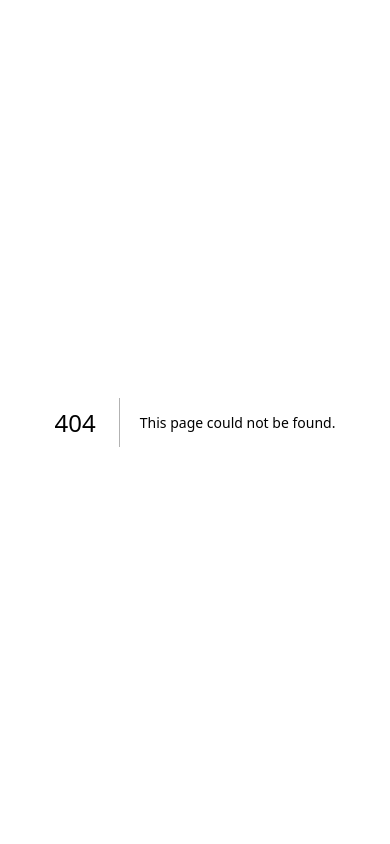
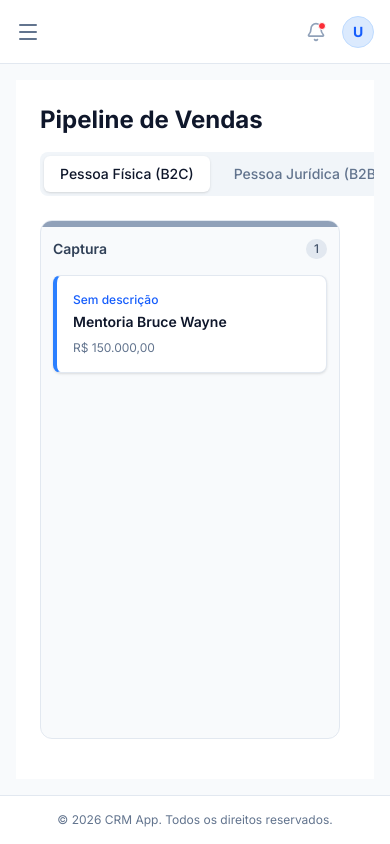
Before and after one commit to Pr0gr4mingE/lite-flowcrm, a Next.js app: page /pipeline in a window 390 px wide. Before the commit this address had no page. Built offline with nearby package versions, Linux system fonts and the light colour scheme.

Commit message:
feat(pages): criar rota principal da pipeline de vendas
- Implementa a página de entrada (/pipeline) consumindo a feature Kanban-board.
- Adiciona metadados estáticos para SEO e titulo da aba do navegador.
- Define a casca de layout (main) para conter o board em tela cheia de forma responsiva.

```diff
--- /dev/null
+++ b/src/app/(dashboard)/pipeline/page.tsx
@@ -0,0 +1,18 @@
+// src/app/pipeline/page.tsx
+
+import { Metadata } from "next";
+import { QuadroKanbanFeature } from "@/components/features/pipeline/kanban-board";
+
+export const metadata: Metadata = {
+  title: "Pipeline de Vendas | CRM",
+  description: "Gerencie suas negociações e acompanhe o funil de vendas.",
+};
+
+export default function PipelinePage() {
+  return (
+    // A div main garante que a página ocupe o espaço correto e tenha um padding base
+    <main className="h-full w-full p-6 bg-white flex flex-col overflow-hidden">
+      <QuadroKanbanFeature />
+    </main>
+  );
+}
```
